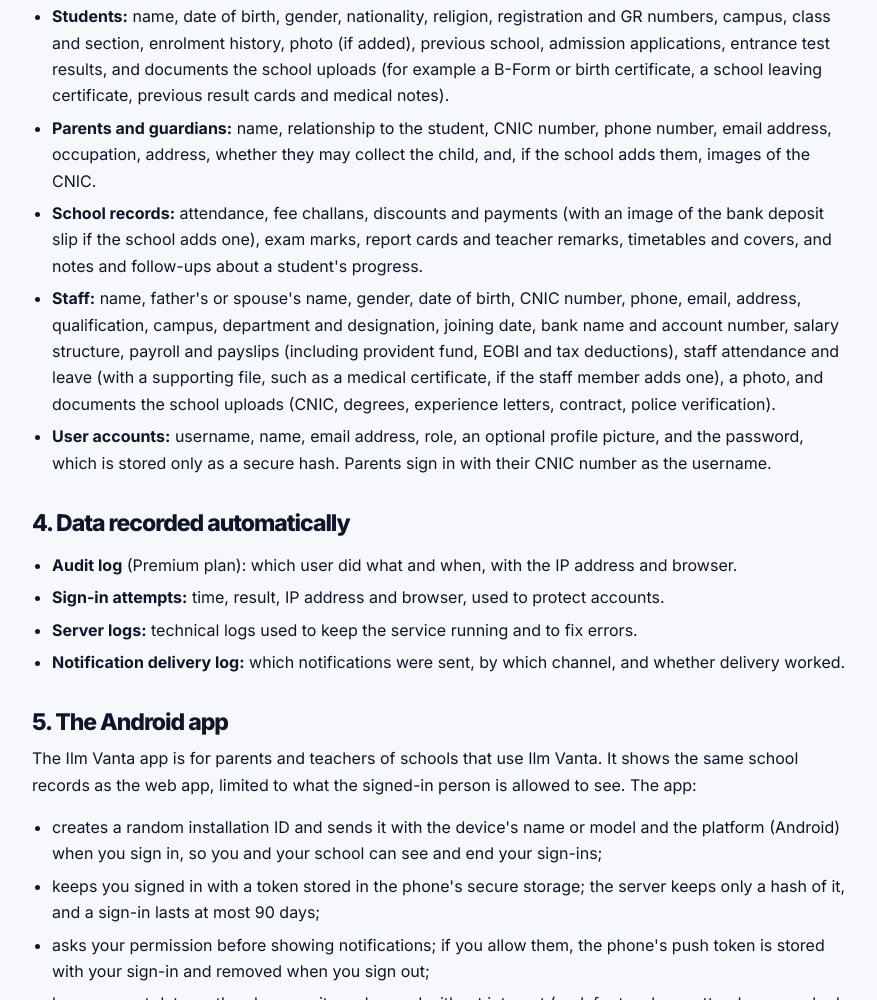
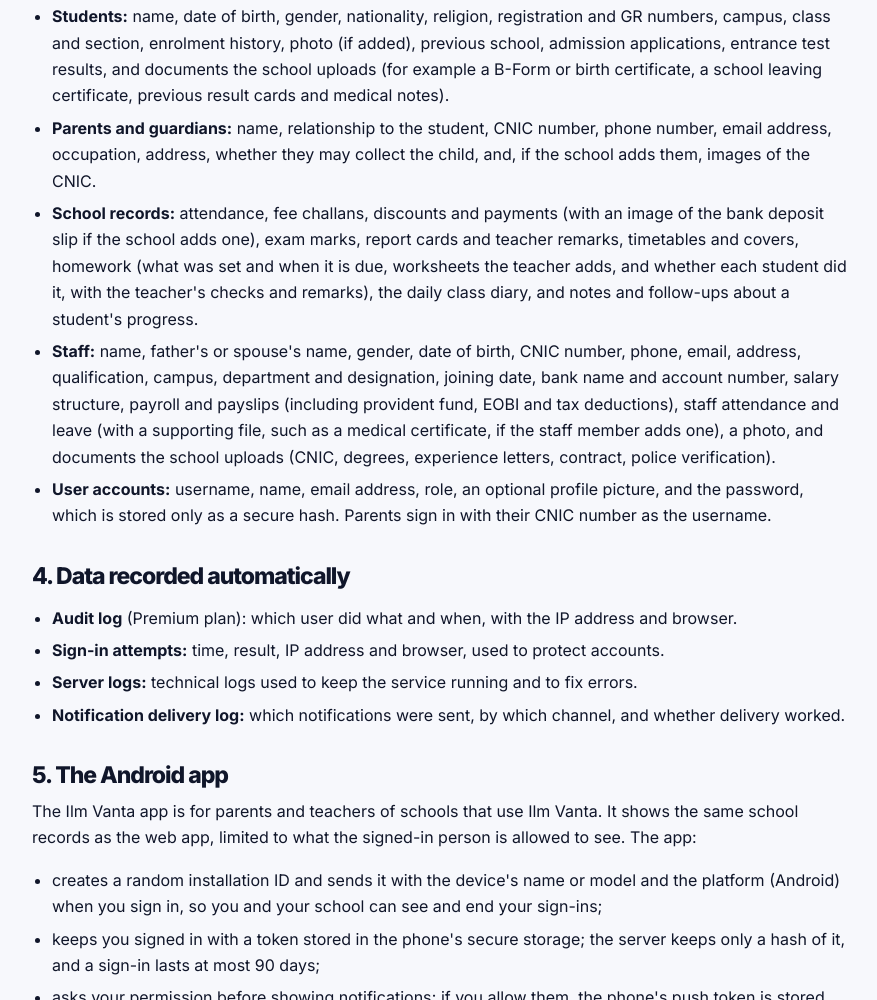
Before and after one commit to muhammadkaleem74/ilmvanta-website, an Astro site: page /privacy in a window 1280 px wide. Shown: the part 1055-2055 px from the top of the page, without its empty margins (198-1075 px from the left). Built offline with nearby package versions, Linux system fonts and the light colour scheme; Astro itself is replaced by a stand-in of ours; a web font is replaced by a local one.

Commit message:
Privacy policy: homework and the class diary
School records now name homework (what was set, due dates, teacher worksheets, whether each student did it, checks and remarks) and the daily class diary.

Co-Authored-By: Claude Opus 5.5 <noreply@anthropic.com>

```diff
--- a/src/pages/privacy.astro
+++ b/src/pages/privacy.astro
@@ -48,7 +48,7 @@ const email = L.privacyEmail;
       <ul>
         <li><strong>Students:</strong> name, date of birth, gender, nationality, religion, registration and GR numbers, campus, class and section, enrolment history, photo (if added), previous school, admission applications, entrance test results, and documents the school uploads (for example a B-Form or birth certificate, a school leaving certificate, previous result cards and medical notes).</li>
         <li><strong>Parents and guardians:</strong> name, relationship to the student, CNIC number, phone number, email address, occupation, address, whether they may collect the child, and, if the school adds them, images of the CNIC.</li>
-        <li><strong>School records:</strong> attendance, fee challans, discounts and payments (with an image of the bank deposit slip if the school adds one), exam marks, report cards and teacher remarks, timetables and covers, and notes and follow-ups about a student's progress.</li>
+        <li><strong>School records:</strong> attendance, fee challans, discounts and payments (with an image of the bank deposit slip if the school adds one), exam marks, report cards and teacher remarks, timetables and covers, homework (what was set and when it is due, worksheets the teacher adds, and whether each student did it, with the teacher's checks and remarks), the daily class diary, and notes and follow-ups about a student's progress.</li>
         <li><strong>Staff:</strong> name, father's or spouse's name, gender, date of birth, CNIC number, phone, email, address, qualification, campus, department and designation, joining date, bank name and account number, salary structure, payroll and payslips (including provident fund, EOBI and tax deductions), staff attendance and leave (with a supporting file, such as a medical certificate, if the staff member adds one), a photo, and documents the school uploads (CNIC, degrees, experience letters, contract, police verification).</li>
         <li><strong>User accounts:</strong> username, name, email address, role, an optional profile picture, and the password, which is stored only as a secure hash. Parents sign in with their CNIC number as the username.</li>
       </ul>
```
